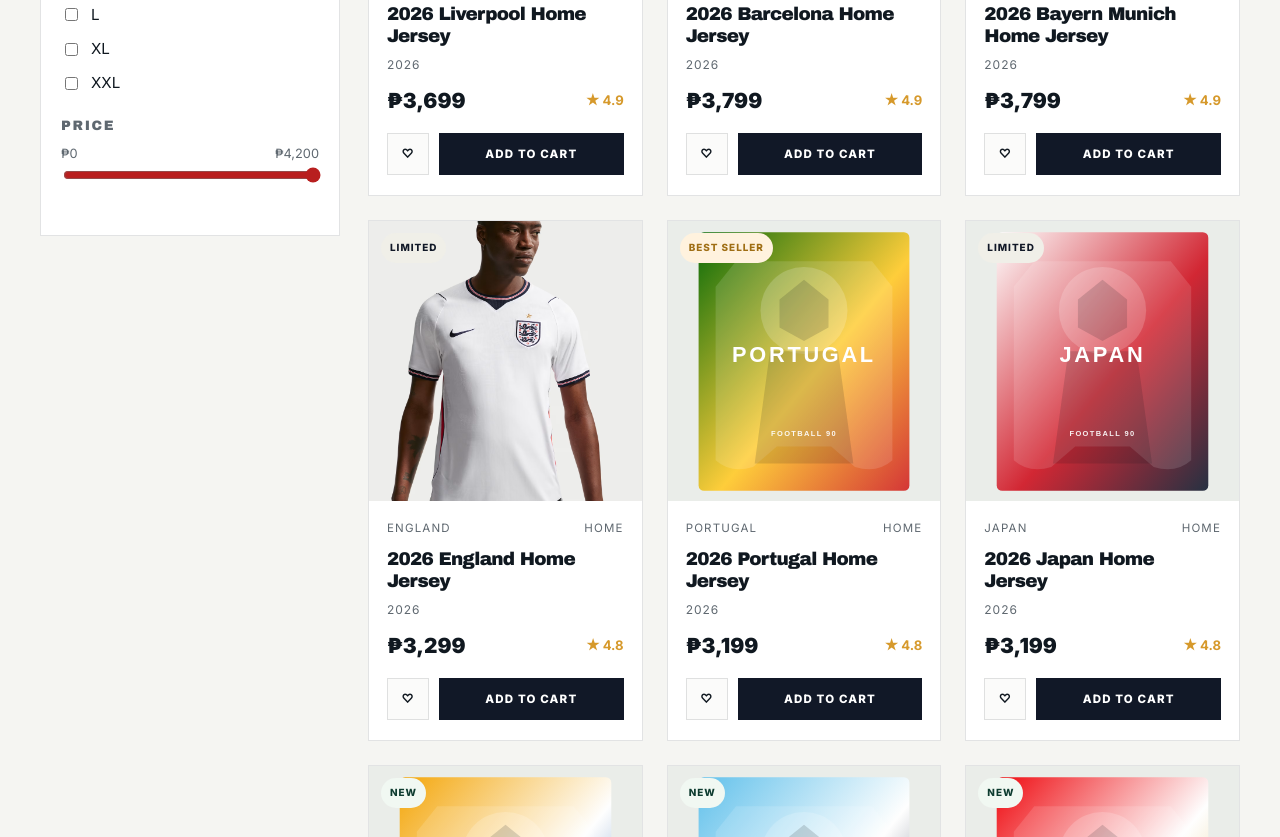
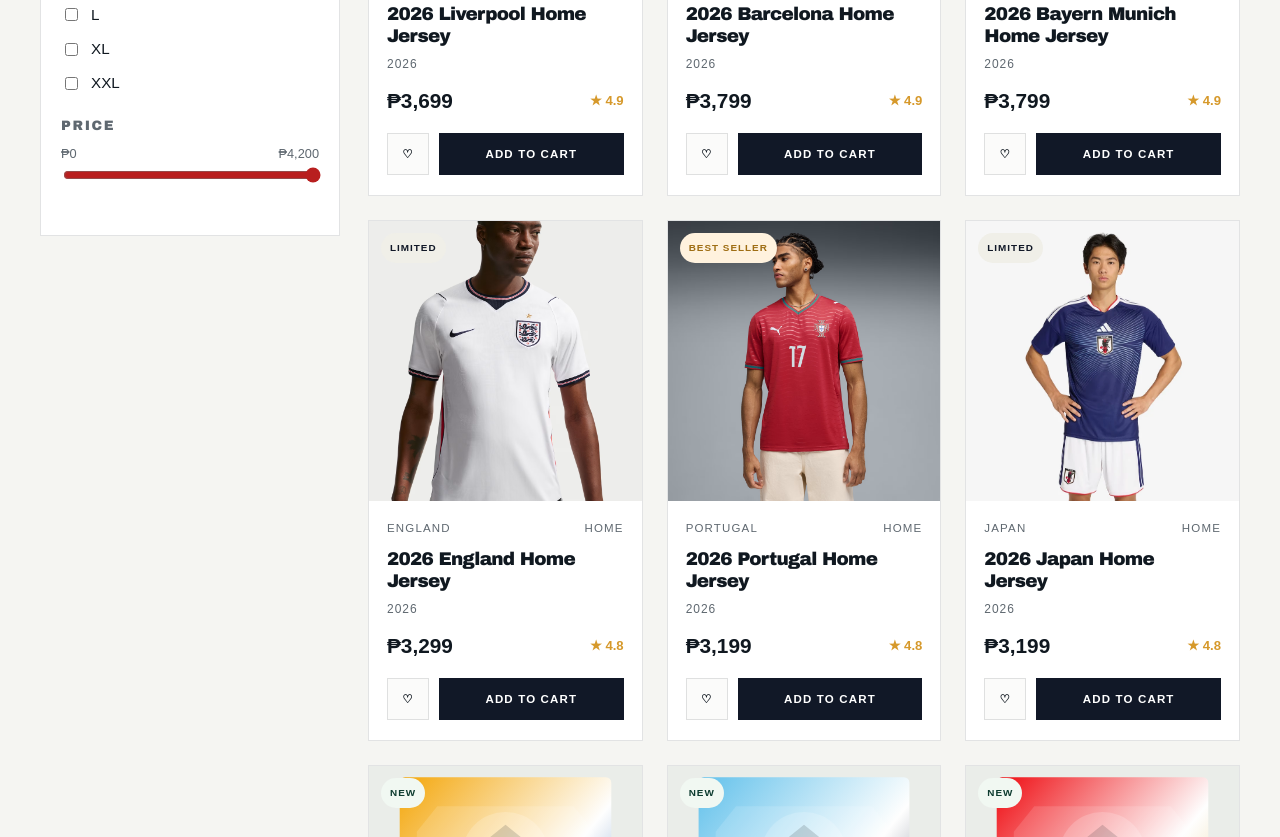
Before and after one commit to rodj12daniel-cloud/Football90, a plain HTML site: page shop.html in a window 1280 px wide. Shown: the part 1963-2800 px from the top of the page. Drawn offline with Linux system fonts and the light colour scheme.

Commit message:
Update website font

```diff
--- a/css/style.css
+++ b/css/style.css
@@ -1,3 +1,4 @@
+@import url('https://fonts.googleapis.com/css2?family=Baloo+2:wght@400;500;600;700;800&display=swap');
 :root {
   --bg: #f5f5f2;
   --bg-soft: #e8e9e5;
@@ -22,7 +23,7 @@ html { scroll-behavior: smooth; }
 
 body {
   margin: 0;
-  font-family: Inter, "Segoe UI", sans-serif;
+  font-family: 'Bungee', sans-serif;
   background: var(--bg);
   color: var(--text);
   line-height: 1.6;
--- a/js/products.js
+++ b/js/products.js
@@ -88,9 +88,9 @@ const FOOTBALL90_PRODUCTS = [
   { id: 3, name: '2026 France Home Jersey', team: 'France', country: 'France', league: 'International', season: '2026', category: 'World Cup', kitType: 'Home', price: 3399, sizes: ['S', 'M', 'L', 'XL', 'XXL'], rating: 4.9, description: 'A clean French home jersey with an aggressive, modern fit for serious matchday energy.', image: 'assets/images/jerseys/france/home-2026/france1.jpg', images: ['assets/images/jerseys/france/home-2026/france1.jpg', 'assets/images/jerseys/france/home-2026/france2.jpg', 'assets/images/jerseys/france/home-2026/france3.jpg'], badge: 'New' },
   { id: 4, name: '2026 England Home Jersey', team: 'England', country: 'England', league: 'International', season: '2026', category: 'International', kitType: 'Home', price: 3299, sizes: ['S', 'M', 'L', 'XL', 'XXL'], rating: 4.8, description: 'England pride in a premium home jersey built for support all season long.', image: 'assets/images/jerseys/england/home-2026/england1.jpg', images: ['assets/images/jerseys/england/home-2026/england1.jpg', 'assets/images/jerseys/england/home-2026/england2.jpg', 'assets/images/jerseys/england/home-2026/england3.jpg'], badge: 'Limited' },
   { id: 5, name: '2026 Germany Home Jersey', team: 'Germany', country: 'Germany', league: 'International', season: '2026', category: 'International', kitType: 'Home', price: 3299, sizes: ['S', 'M', 'L', 'XL', 'XXL'], rating: 4.7, description: 'A bold black and red design that channels the intensity of Die Mannschaft.', image: 'assets/images/jerseys/germany/home-2026/germany1.jpg', images: ['assets/images/jerseys/germany/home-2026/germany1.jpg', 'assets/images/jerseys/germany/home-2026/germany2.jpg', 'assets/images/jerseys/germany/home-2026/germany3.jpg'], badge: 'World Cup' },
-  { id: 6, name: '2026 Portugal Home Jersey', team: 'Portugal', country: 'Portugal', league: 'International', season: '2026', category: 'International', kitType: 'Home', price: 3199, sizes: ['S', 'M', 'L', 'XL', 'XXL'], rating: 4.8, description: 'Green, gold and red details built for a fearless tournament run and sharp club energy.', image: teamProductImage('Portugal'), badge: 'Best Seller' },
-  { id: 7, name: '2026 Spain Home Jersey', team: 'Spain', country: 'Spain', league: 'International', season: '2026', category: 'World Cup', kitType: 'Home', price: 3399, sizes: ['S', 'M', 'L', 'XL', 'XXL'], rating: 4.9, description: 'A crisp Spanish home shirt with modern tailoring and unmistakable red and gold flair.', image: teamProductImage('Spain'), badge: 'New' },
-  { id: 8, name: '2026 Japan Home Jersey', team: 'Japan', country: 'Japan', league: 'International', season: '2026', category: 'International', kitType: 'Home', price: 3199, sizes: ['S', 'M', 'L', 'XL', 'XXL'], rating: 4.8, description: 'A refined Japanese home jersey with a sharp modern silhouette and strong competitive feel.', image: teamProductImage('Japan'), badge: 'Limited' },
+  { id: 6, name: '2026 Portugal Home Jersey', team: 'Portugal', country: 'Portugal', league: 'International', season: '2026', category: 'International', kitType: 'Home', price: 3199, sizes: ['S', 'M', 'L', 'XL', 'XXL'], rating: 4.8, description: 'Green, gold and red details built for a fearless tournament run and sharp club energy.', image: 'assets/images/jerseys/portugal/home-2026/portugal1.jpg', images: ['assets/images/jerseys/portugal/home-2026/portugal1.jpg', 'assets/images/jerseys/portugal/home-2026/portugal2.jpg', 'assets/images/jerseys/portugal/home-2026/portugal3.jpg'], badge: 'Best Seller' },
+  { id: 7, name: '2026 Spain Home Jersey', team: 'Spain', country: 'Spain', league: 'International', season: '2026', category: 'World Cup', kitType: 'Home', price: 3399, sizes: ['S', 'M', 'L', 'XL', 'XXL'], rating: 4.9, description: 'A crisp Spanish home shirt with modern tailoring and unmistakable red and gold flair.', image: 'assets/images/jerseys/spain/home-2026/spain1.jpg', images: ['assets/images/jerseys/spain/home-2026/spain1.jpg', 'assets/images/jerseys/spain/home-2026/spain2.jpg', 'assets/images/jerseys/spain/home-2026/spain3.jpg'], badge: 'New' },
+  { id: 8, name: '2026 Japan Home Jersey', team: 'Japan', country: 'Japan', league: 'International', season: '2026', category: 'International', kitType: 'Home', price: 3199, sizes: ['S', 'M', 'L', 'XL', 'XXL'], rating: 4.8, description: 'A refined Japanese home jersey with a sharp modern silhouette and strong competitive feel.', image: 'assets/images/jerseys/japan/home-2026/japan1.jpg', images: ['assets/images/jerseys/japan/home-2026/japan1.jpg', 'assets/images/jerseys/japan/home-2026/japan2.jpg', 'assets/images/jerseys/japan/home-2026/japan3.jpg'], badge: 'Limited' },
   { id: 9, name: '2026 Mexico Home Jersey', team: 'Mexico', country: 'Mexico', league: 'International', season: '2026', category: 'International', kitType: 'Home', price: 3199, sizes: ['S', 'M', 'L', 'XL', 'XXL'], rating: 4.7, description: 'A vibrant green home shirt and icon-inspired detailing for matchday pride.', image: teamProductImage('Mexico'), badge: 'World Cup' },
   { id: 10, name: '2026 Netherlands Home Jersey', team: 'Netherlands', country: 'Netherlands', league: 'International', season: '2026', category: 'International', kitType: 'Home', price: 3199, sizes: ['S', 'M', 'L', 'XL', 'XXL'], rating: 4.8, description: 'Bright orange energy with a premium cut built for confident and expressive football culture.', image: teamProductImage('Netherlands'), badge: 'New' },
   { id: 11, name: '2026 Manchester United Home Jersey', team: 'Manchester United', country: 'England', league: 'Premier League', season: '2026', category: 'Club', kitType: 'Home', price: 3699, sizes: ['S', 'M', 'L', 'XL', 'XXL'], rating: 4.9, description: 'A classic red home jersey with heritage details and a modern performance finish.', image: teamProductImage('Manchester United'), badge: 'Best Seller' },
```
Also changed, not shown: index.html (+2 -2 lines), assets/images/jerseys/japan/home-2026/japan1.jpg (added), assets/images/jerseys/japan/home-2026/japan2.jpg (added), assets/images/jerseys/japan/home-2026/japan3.jpg (added), assets/images/jerseys/portugal/home-2026/portugal1.jpg (added), assets/images/jerseys/portugal/home-2026/portugal2.jpg (added), assets/images/jerseys/portugal/home-2026/portugal3.jpg (added), assets/images/jerseys/spain/home-2026/spain1.jpg (added), assets/images/jerseys/spain/home-2026/spain2.jpg (added), assets/images/jerseys/spain/home-2026/spain3.jpg (added).
